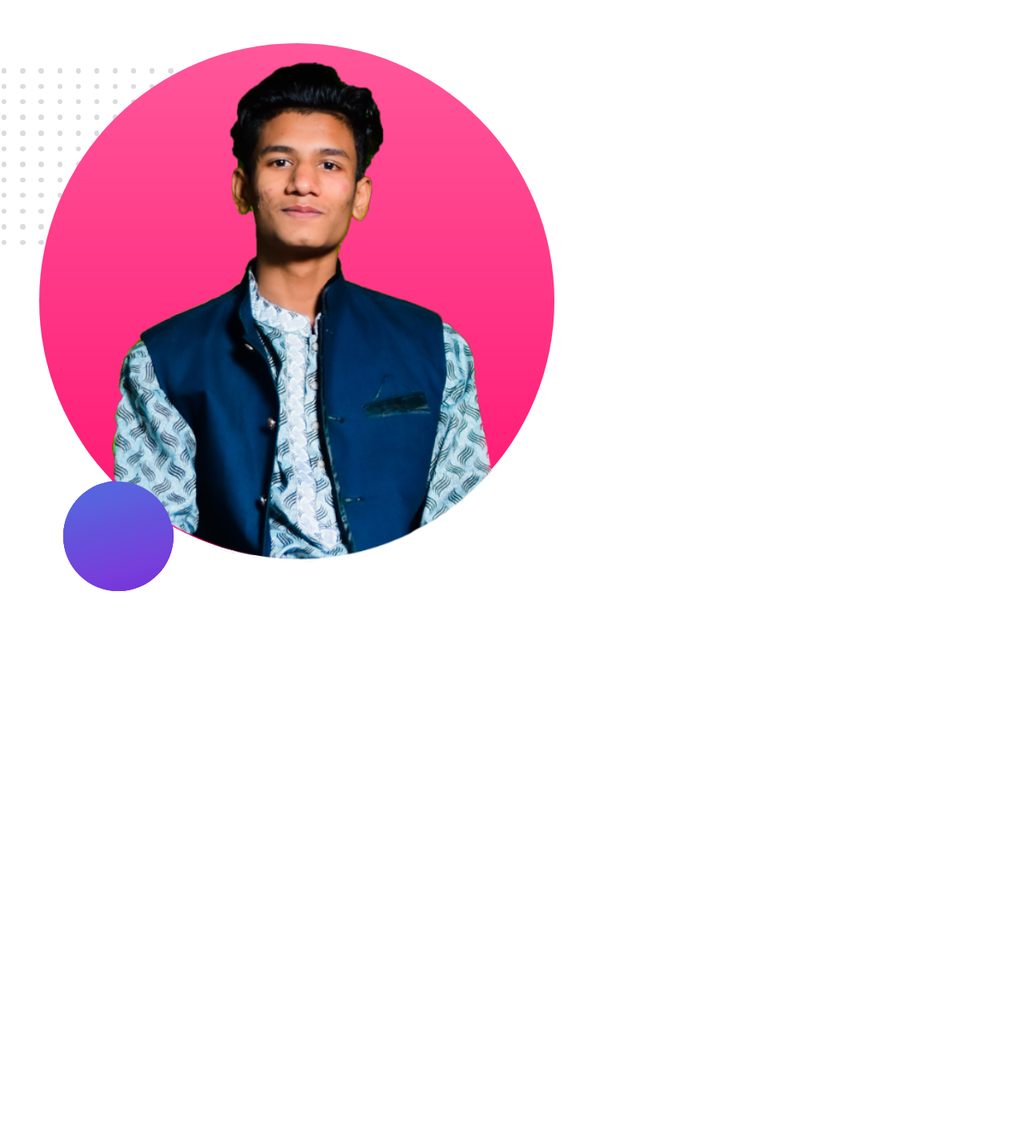
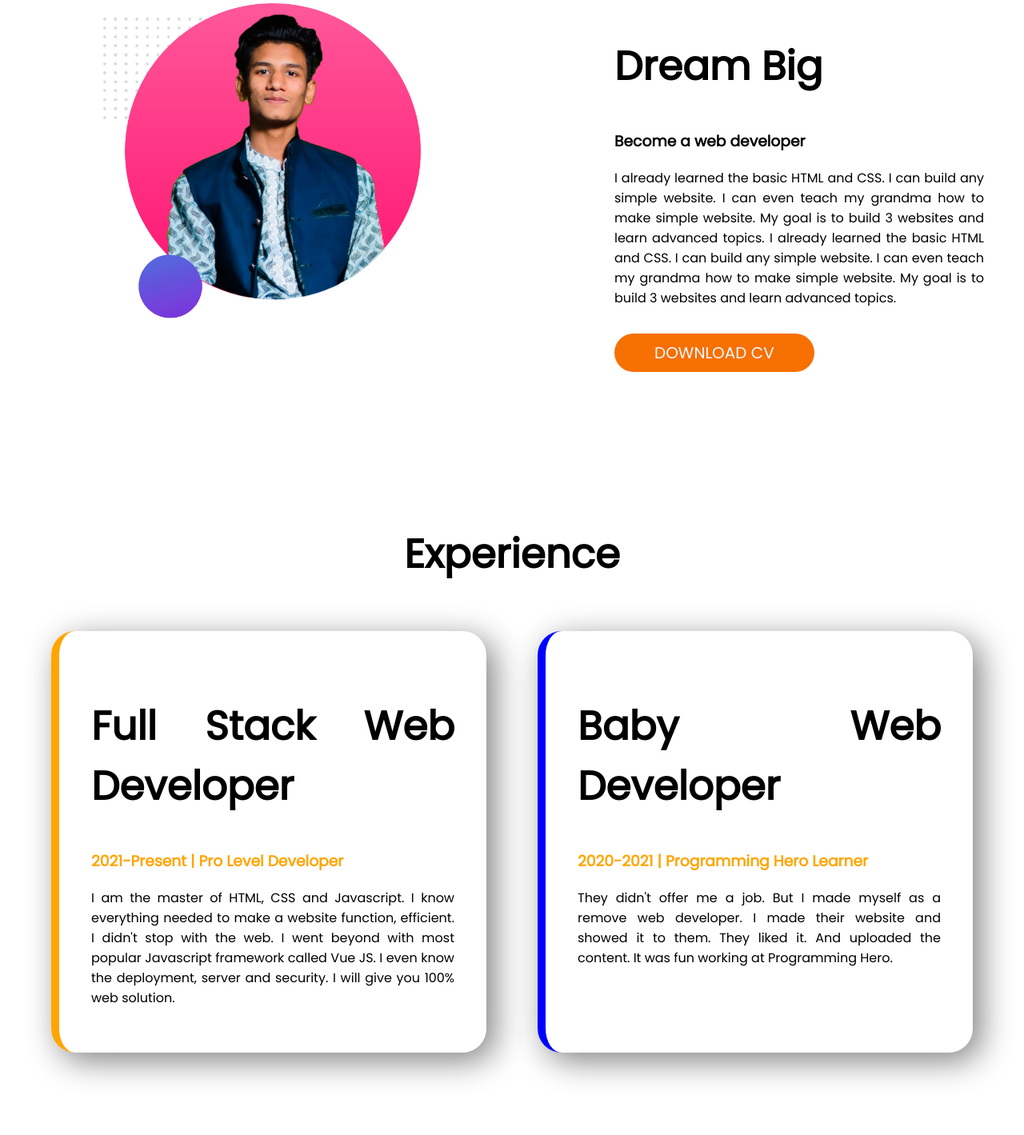
Before and after one commit to graphixer-41/developer-portfolio, a plain HTML site: page index.html in a window 1280 px wide. Shown: the part 764-2183 px from the top of the page at 80% size. Before the commit the page ends 1511 px from the top, so only its background shows below. Drawn offline with Linux system fonts and the light colour scheme.

Commit message:
added full

```diff
--- a/index.html
+++ b/index.html
@@ -24,15 +24,41 @@
         <img src="images/bg1.png" alt="">
     </div>
     </section>
-    <section>
-        <div>
+
+
+    <section class="section-2">
+        <div class="half-width">
             <img src="images/bg2.png" alt="">
         </div>
-        <div>
+        <div class="half-width">
+            <h1>Dream Big</h1>
+            <h3>Become a web developer</h3>
+            <p class="ph">I already learned the basic HTML and CSS. I can build any simple website. I can even teach my grandma how to make simple website. My goal is to build 3 websites and learn advanced topics. I already learned the basic HTML and CSS. I can build any simple website. I can even teach my grandma how to make simple website. My goal is to build 3 websites and learn advanced topics.</p>
+            <br>
+            <a class="hire-me" target="_blank" href="">DOWNLOAD CV</a>
 
         </div>
     </section>
 
+
+        <h1 style="text-align: center;"">Experience</h1>
+        <br>
+
+
+    <section>
+
+            <div class="box-1">
+                <h1>Full Stack Web Developer</h1>
+                <h3 style="color: orange;">2021-Present | Pro Level Developer</h3>
+                <p>I am the master of HTML, CSS and Javascript. I know everything needed to make a website function, efficient. I didn't stop with the web. I went beyond with most popular Javascript framework called Vue JS. I even know the deployment, server and security. I will give you 100% web solution.</p>
+            </div>
+            <div class="box-2">
+                <h1>Baby Web Developer</h1>
+                <h3 style="color: orange;">2020-2021 | Programming Hero Learner</h3>
+                <p>They didn't offer me a job. But I made myself as a remove web developer. I made their website and showed it to them. They liked it. And uploaded the content. It was fun working at Programming Hero.</p>
+            </div>
+    </section>
+    <p style="text-align: center;">© Mehedi Hasan 2023, a Programming Hero initiative.</p>
 
 
 
--- a/style.css
+++ b/style.css
@@ -22,12 +22,45 @@ span{
     display: flex;
     background: url(images/top-banner.png);
     background-repeat: no-repeat;
-    margin-bottom: 250px;
+    margin-bottom: 200px;
 }
 .half-width{
     width: 50%;
-    padding-left: 6%;
+    padding-left: 10%;
 }
 .half-width img{
     width: 80%;
 }
+.section-2{
+    display: flex;
+    background-repeat: no-repeat;
+    background-position: right;
+}
+.ph{
+    margin-right: 50px;
+    text-align: justify;
+}
+section{
+    display: flex;
+    margin-bottom: 200px;
+}
+.box-1{
+    width: 50%;
+    margin-left: 5%;
+    text-align: justify;
+    padding: 40px;
+    box-shadow: 10px 10px 40px gray;
+    margin-bottom: 100px;
+    border-left: 10px solid orange;
+    border-radius: 30px;
+}
+.box-2{
+    width: 50%;
+    margin-left: 5%;
+    margin-right: 5%;
+    text-align: justify;
+    padding: 40px;
+    box-shadow: 10px 10px 40px gray;
+    margin-bottom: 100px;
+    border-left: 10px solid blue;
+    border-radius: 30px;
```
Also changed, not shown: images/Wallpaper.jpg (added).
